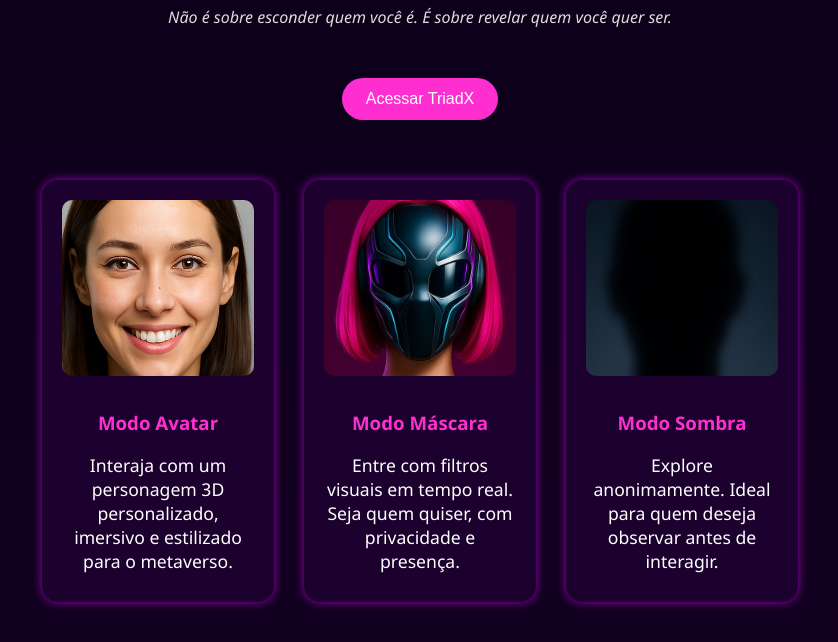
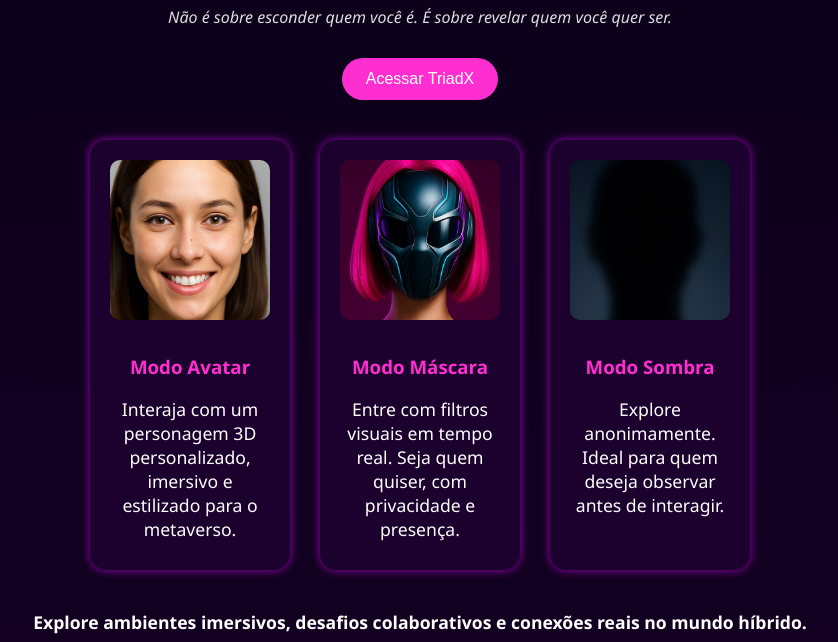
Before and after one commit to TriadX-Deni/triadx-landing, a plain HTML site: page index.html in a window 1280 px wide. Shown: the part 158-800 px from the top of the page, without its empty margins (220-1058 px from the left). Drawn offline with Linux system fonts and the light colour scheme.

Commit message:
Update index.html

```diff
--- a/index.html
+++ b/index.html
@@ -26,7 +26,7 @@
       font-style: italic;
       color: #ddd;
       font-size: 1em;
-      margin-bottom: 30px;
+      margin-bottom: 10px;
     }
     .btn {
       background-color: #ff2ed1;
@@ -45,14 +45,14 @@
       display: flex;
       justify-content: center;
       gap: 30px;
-      margin: 60px 20px 20px;
+      margin: 40px 20px 20px;
       flex-wrap: wrap;
     }
     .card {
       background-color: #1c002d;
       padding: 20px;
       border-radius: 16px;
-      width: 192px;
+      width: 160px;
       transition: transform 0.3s, box-shadow 0.3s;
       box-shadow: 0 0 10px #9a00b7;
       display: flex;
@@ -65,7 +65,7 @@
     }
     .card img {
       width: 100%;
-      height: 176px;
+      height: 160px;
       object-fit: cover;
       border-radius: 10px;
       margin-bottom: 15px;
@@ -118,7 +118,7 @@
     </div>
   </section>
 
-  <p style="margin-top: 50px;">Explore ambientes imersivos, desafios colaborativos e conexões reais no mundo híbrido.</p>
+  <p style="margin-top: 40px; font-weight: bold;">Explore ambientes imersivos, desafios colaborativos e conexões reais no mundo híbrido.</p>
 
   <footer>
     © 2025 TriadX · Todos os direitos reservados.
```
